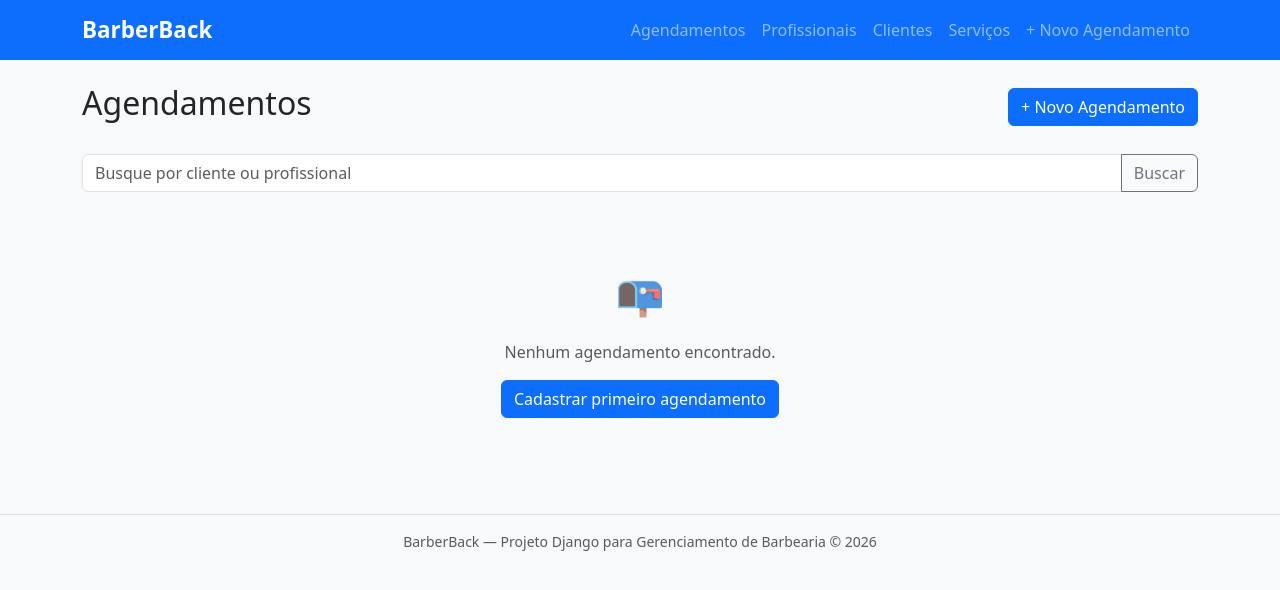
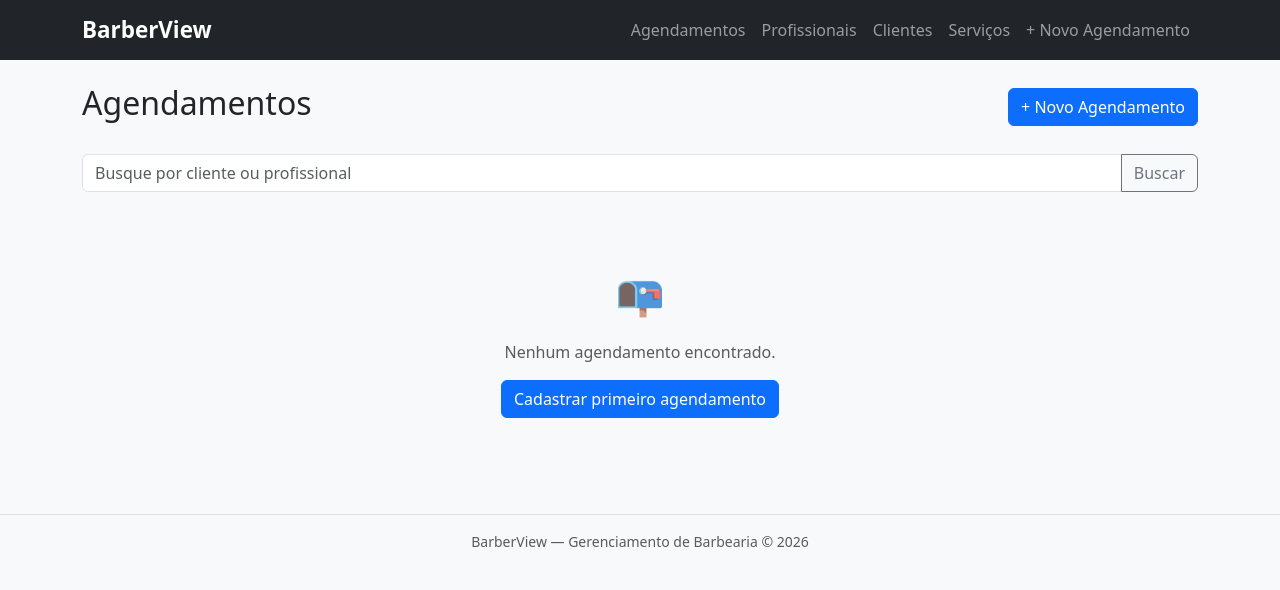
Before and after one commit to GleyCode/barberview, a Django app: page / in a window 1280 px wide. Shown: the top 590 px of the page. Run offline with Django 4.2, Linux system fonts and the light colour scheme; data that the repository does not hold is empty.

Commit message:
Commit: base template update.

```diff
--- a/barbearia/templates/barbearia/base.html
+++ b/barbearia/templates/barbearia/base.html
@@ -3,7 +3,7 @@
 <head>
     <meta charset="UTF-8">
     <meta name="viewport" content="width=device-width, initial-scale=1.0">
-    <title>{% block titulo %}Minha Biblioteca{% endblock %}</title>
+    <title>{% block titulo %}BarberView{% endblock %}</title>
     <!-- Bootstrap CSS via CDN -->
     <link href="https://cdn.jsdelivr.net/npm/bootstrap@5.3.0/dist/css/bootstrap.min.css" rel="stylesheet">
     <style>
@@ -17,9 +17,9 @@
 <body>
 
 <!-- Barra de Navegação -->
-<nav class="navbar navbar-expand-lg navbar-dark bg-primary mb-4">
+<nav class="navbar navbar-expand-lg navbar-dark bg-dark mb-4">
     <div class="container">
-        <a class="navbar-brand" href="{% url 'agendamento_lista' %}">BarberBack</a>
+        <a class="navbar-brand" href="{% url 'agendamento_lista' %}">BarberView</a>
         <button class="navbar-toggler" type="button" data-bs-toggle="collapse" data-bs-target="#navMenu">
             <span class="navbar-toggler-icon"></span>
         </button>
@@ -62,7 +62,7 @@
 
 <!-- Rodapé -->
 <footer class="bg-light border-top py-3 mt-5 text-center text-muted small">
-    BarberBack — Projeto Django para Gerenciamento de Barbearia &copy; 2026
+    BarberView — Gerenciamento de Barbearia &copy; 2026
 </footer>
 
 <script src="https://cdn.jsdelivr.net/npm/bootstrap@5.3.0/dist/js/bootstrap.bundle.min.js"></script>
```
